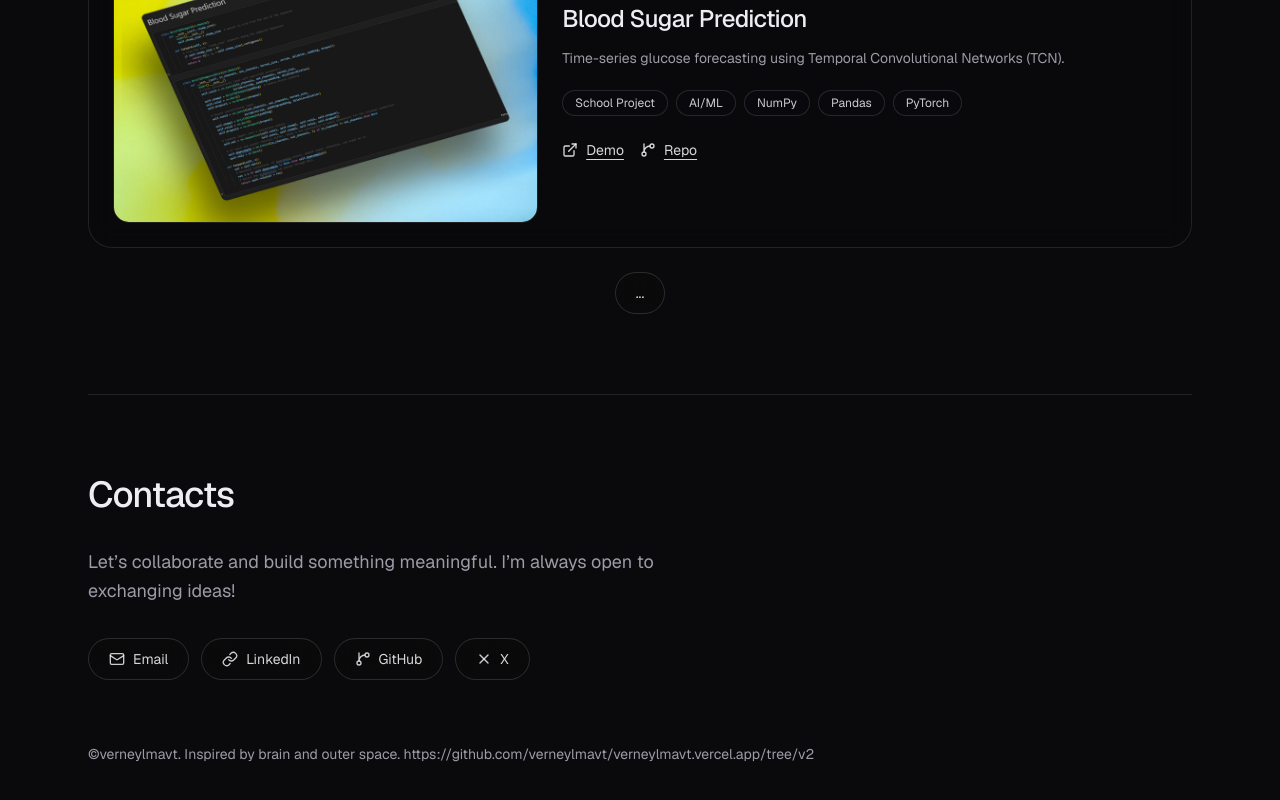
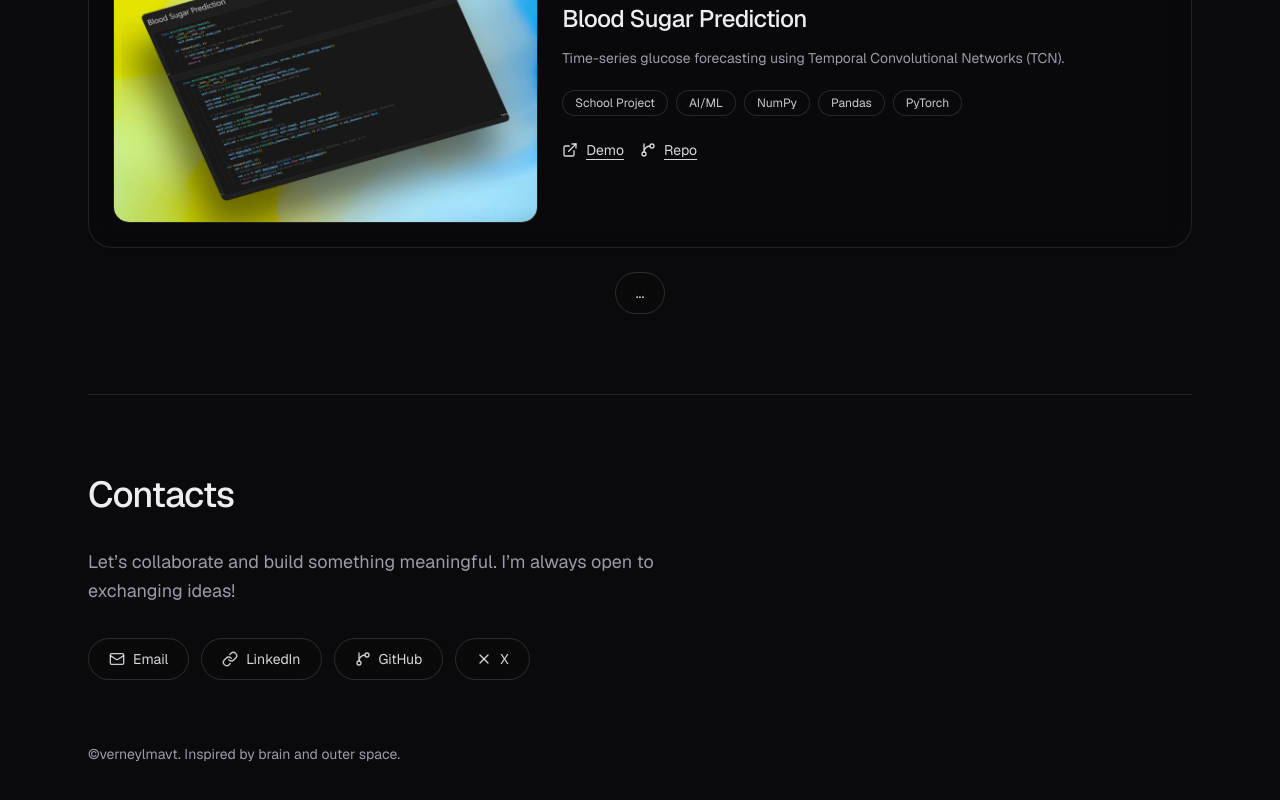
Before and after one commit to verneylmavt/verneylmavt.vercel.app, a Next.js app: page / in a window 1280 px wide. Shown: the part 4292-5092 px from the top of the page. Built offline with nearby package versions, Linux system fonts and the light colour scheme.

Commit message:
Update: Remove GitHub repository link from footer in SitePage component

```diff
--- a/src/components/site/SitePage.tsx
+++ b/src/components/site/SitePage.tsx
@@ -864,7 +864,6 @@ export function SitePage({ content }: { content: SiteContent }) {
             <footer className="mt-16 pb-10 text-sm text-muted">
               <p>
                 ©verneylmavt. Inspired by brain and outer space.
-                https://github.com/verneylmavt/verneylmavt.vercel.app/tree/v2
               </p>
             </footer>
           </Section>
```
